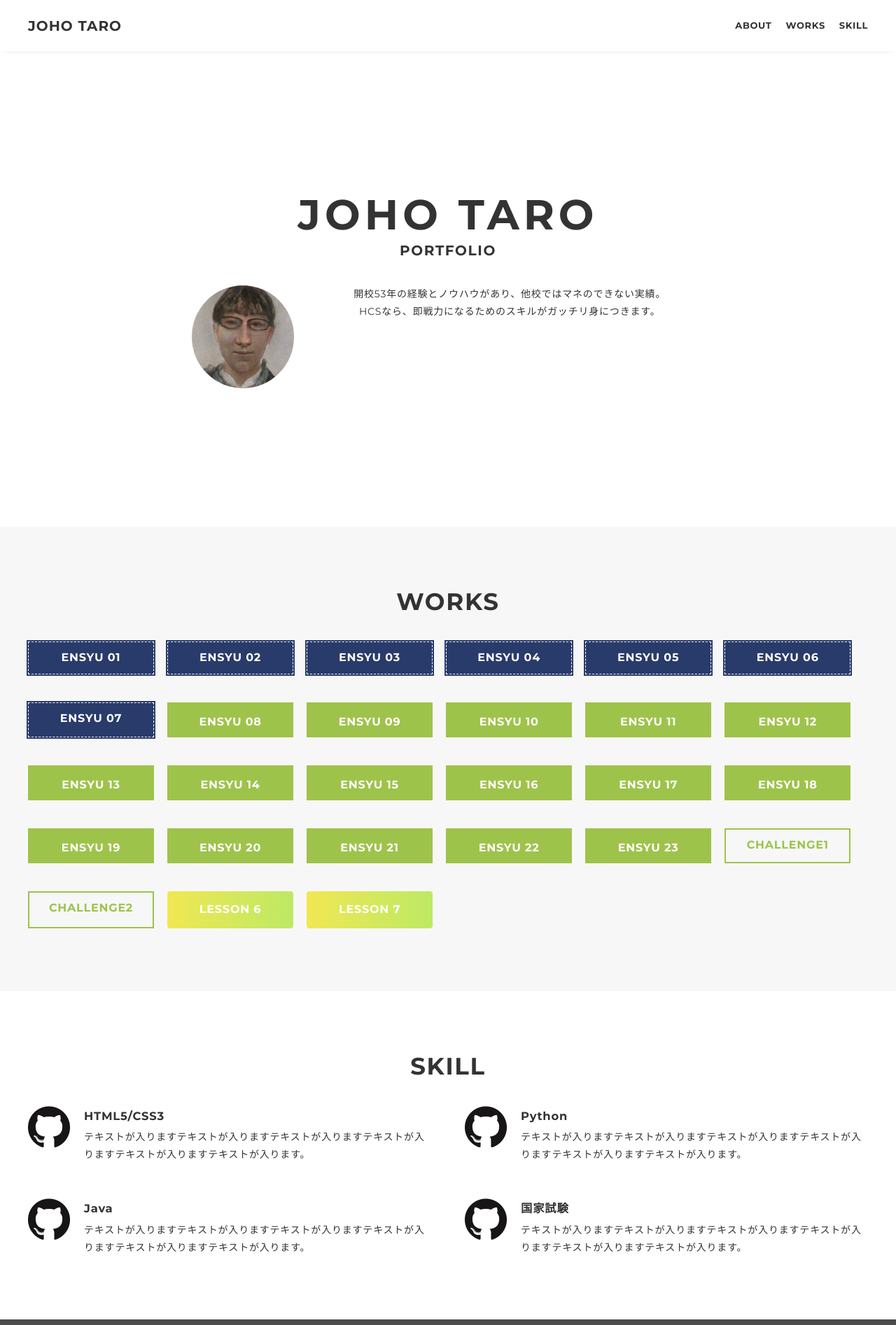
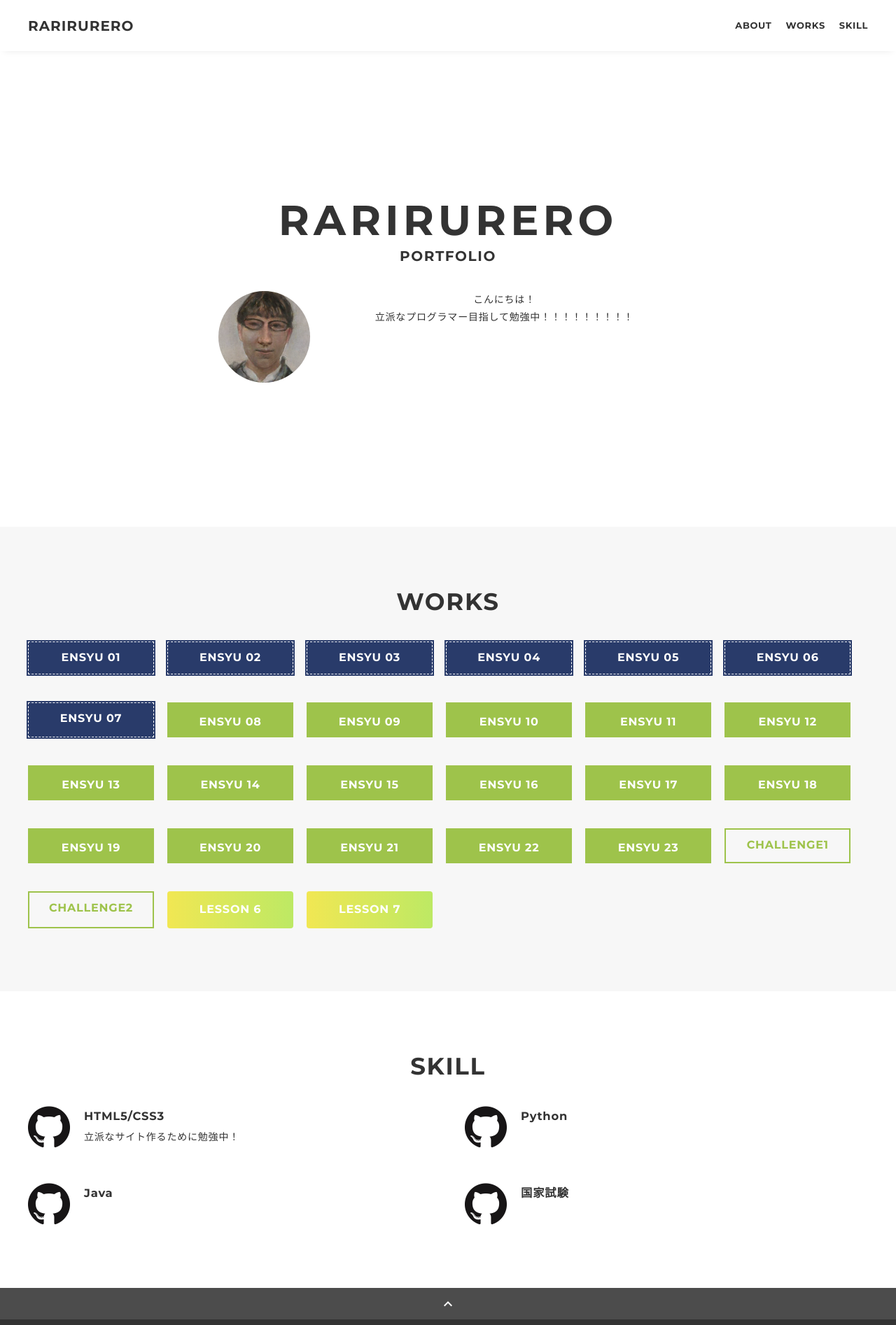
Before and after one commit to 20213092-sakuraiyuuki/S1A122, a plain HTML site: page index.html in a window 1280 px wide. Shown: the top 1894 px of the page at 70% size. Drawn offline with nearby package versions, Linux system fonts and the light colour scheme.

Commit message:
Add files via upload
ポートフォリオの更新

```diff
--- a/index.html
+++ b/index.html
@@ -4,7 +4,7 @@
 <head>
 	<meta charset="utf-8">
 	<meta name="viewport" content="width=device-width,initial-scale=1.0,user-scalable=no">
-	<meta name="description" content="JOHO TAROのポートフォリオサイトです" />
+	<meta name="description" content="さくらいのポートフォリオサイトです" />
 	<title>PORTFOLIO</title>
 	<link rel="preconnect" href="https://fonts.gstatic.com">
 	<link href="https://fonts.googleapis.com/css2?family=Montserrat:wght@400;700&display=swap" rel="stylesheet">
@@ -20,7 +20,7 @@
 		<header class="header ">
 			<div class="inner">
 				<h1 class="header-logo">
-					<a href=".">JOHO TARO</a>
+					<a href=".">RARIRURERO</a>
 				</h1>
 				<nav class="header-nav">
 					<ul class="header-nav-list">
@@ -36,15 +36,15 @@
 			<!-- main-visual -->
 			<div class="main-visual" id="about">
 				<div class="main-visual-inner">
-					<p class="main-visual-title">JOHO TARO</p>
+					<p class="main-visual-title">RARIRURERO</p>
 					<p class="main-visual-subtitle">PORTFOLIO</p>
 					<div class="main-visual-profile">
 						<p class="main-visual-img">
 							<img src="portfolio/img/profile.png" alt="自画像" />
 						</p>
 						<p class="main-visual-text">
-							開校53年の経験とノウハウがあり、<br class="sp-only">他校ではマネのできない実績。<br>
-							HCSなら、即戦力になるためのスキルが<br class="sp-only">ガッチリ身につきます。<br>
+							こんにちは！<br class="sp-only"><br>
+							<br class="sp-only">立派なプログラマー目指して勉強中！！！！！！！！！<br>
 						</p>
 					</div>
 				</div>
@@ -97,7 +97,7 @@
 							<div class="skill-body">
 								<h3 class="skill-name">HTML5/CSS3</h3>
 								<p class="skill-text">
-									テキストが入りますテキストが入りますテキストが入りますテキストが入りますテキストが入りますテキストが入ります。</p>
+									立派なサイト作るために勉強中！</p>
 							</div>
 						</div>
 						<div class="skill-item">
@@ -105,7 +105,7 @@
 							<div class="skill-body">
 								<h3 class="skill-name">Python</h3>
 								<p class="skill-text">
-									テキストが入りますテキストが入りますテキストが入りますテキストが入りますテキストが入りますテキストが入ります。</p>
+									</p>
 							</div>
 						</div>
 						<div class="skill-item">
@@ -113,7 +113,7 @@
 							<div class="skill-body">
 								<h3 class="skill-name">Java</h3>
 								<p class="skill-text">
-									テキストが入りますテキストが入りますテキストが入りますテキストが入りますテキストが入りますテキストが入ります。</p>
+									</p>
 							</div>
 						</div>
 						<div class="skill-item">
@@ -121,7 +121,7 @@
 							<div class="skill-body">
 								<h3 class="skill-name">国家試験</h3>
 								<p class="skill-text">
-									テキストが入りますテキストが入りますテキストが入りますテキストが入りますテキストが入りますテキストが入ります。</p>
+									</p>
 							</div>
 						</div>
 					</div>
```
Also changed, not shown: portfolio/img/google-icon.svg (added).
